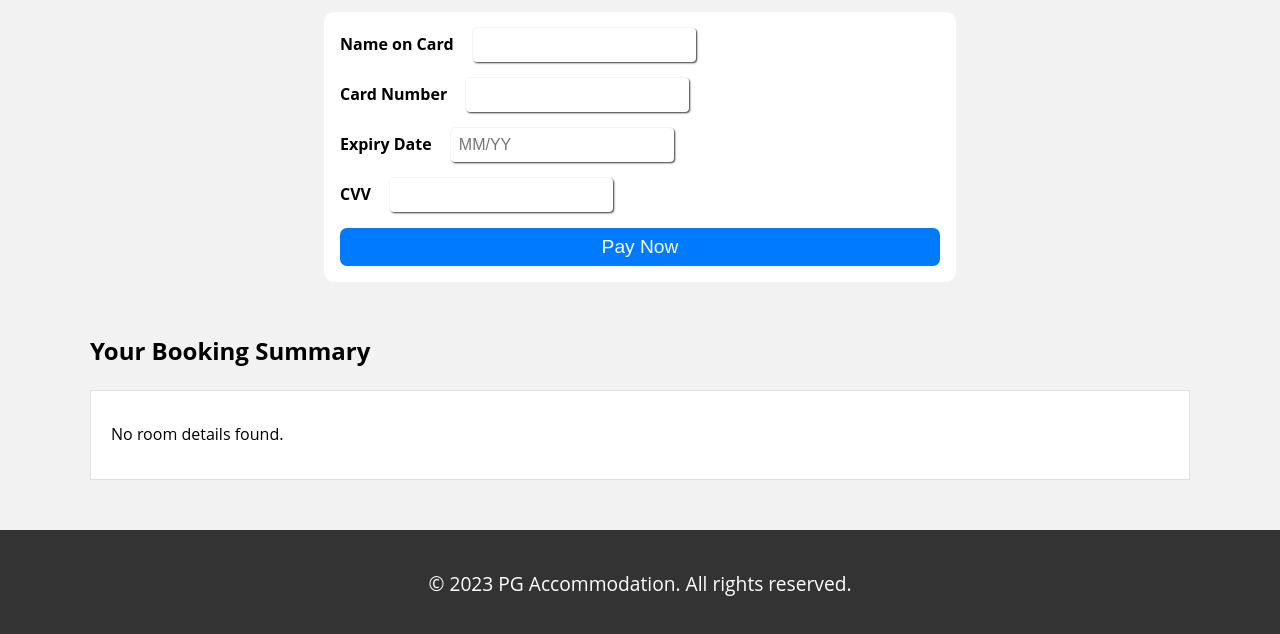
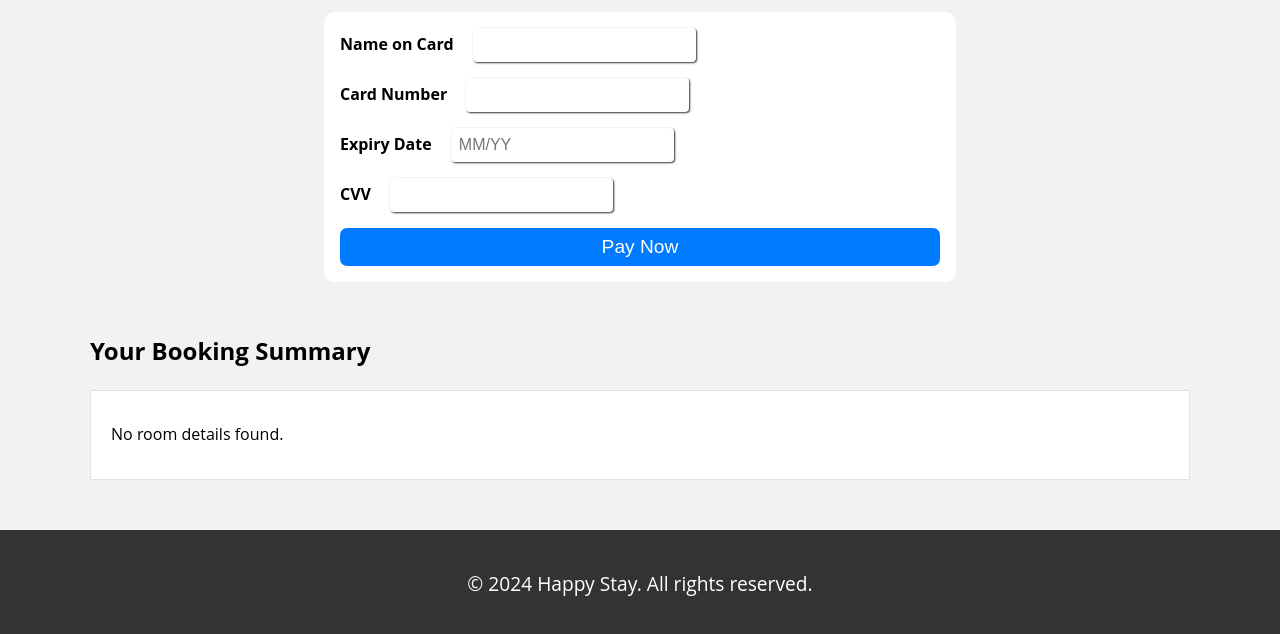
Before and after one commit to theCodingShark/Happy_Stay, a plain HTML site: page payment.html in a window 1280 px wide. Shown: the part 216-850 px from the top of the page. Drawn offline with nearby package versions, Linux system fonts and the light colour scheme.

Commit message:
Update payment.html

```diff
--- a/payment.html
+++ b/payment.html
@@ -3,7 +3,7 @@
 <head>
   <meta charset="UTF-8">
   <meta name="viewport" content="width=device-width, initial-scale=1.0">
-  <title>Payment - PG Accommodation</title>
+  <title>Payment - Happy Stay</title>
   <link rel="stylesheet" href="CSS/payment.css">
 
   <link rel="preconnect" href="https://fonts.googleapis.com">
@@ -83,13 +83,19 @@
   <!-- Footer -->
   <footer>
     <div class="container">
-      <p>&copy; 2023 PG Accommodation. All rights reserved.</p>
+      <p>&copy; <span id="year">2023</span> Happy Stay. All rights reserved.</p>
     </div>
   </footer>
 
   <!-- JavaScript -->
   <script src="JS/payment.js"></script>
 
+  <!-- script for dynamically fetching year for footer   -->
+  <script>
+    document.getElementById("year").textContent = new Date().getFullYear();
+  </script>
+
+
    <!-- JavaScript for navbar hamburger & close icon -->
   <script src="https://unpkg.com/ionicons@4.5.10-0/dist/ionicons.js"></script>
 </body>
```
